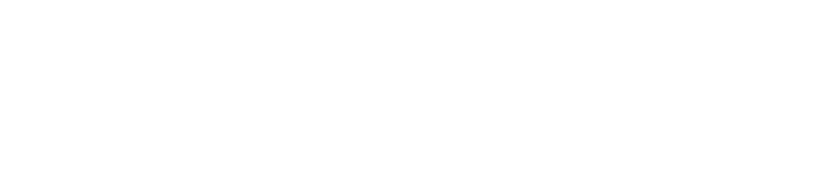
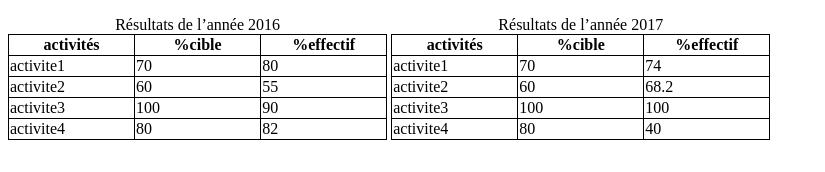
Before and after one commit to saliouseck2009/mon-site, a plain HTML site: page sousrep/resultat.html in a window 1280 px wide. Shown: the whole page, without its empty margins (0-825 px from the left). Drawn offline with Linux system fonts and the light colour scheme.

Commit message:
dimache
apres le premier touche creation des menu

```diff
--- a/index.html
+++ b/index.html
@@ -0,0 +1,21 @@
+<!DOCTYPE html >
+<html>
+    <head>
+      <meta charset ="utf-8" />
+      <link rel ="stylesheet" href="style.css">
+	  <title> vision </title>
+	</head>
+
+	<body>
+    <p>
+        <img src="tn_logo.jpg" alt="mon logo" class="img" />
+    </p>
+   <div id="entete">Accueil </div>
+   <div id="entete">vision </div>
+   <div id="entete">activite </div>
+   <div id="entete">resultat </div>
+   <div id="entete">contact </div>
+
+
+	</body>
+</html>
--- a/sousrep/resultat.html
+++ b/sousrep/resultat.html
@@ -0,0 +1,81 @@
+<!DOCTYPE html >
+<html>
+    <head>
+      <meta charset ="utf-8" />
+      <link rel ="stylesheet" href="styl.css">
+	  <title> vision </title>
+	</head>
+
+	<body>
+   <p>
+     <table class="tab1">
+      <caption>Résultats de l’année 2016</caption>
+      <tr>
+        <th> activités </th>
+        <th> %cible </th>
+        <th> %effectif </th>
+
+      </tr>
+      <tr>
+        <td>activite1</td>
+        <td>70</td>
+        <td>80</td>
+
+      </tr>
+      <tr>
+        <td>activite2</td>
+        <td>60</td>
+        <td>55</td>
+
+      </tr>
+      <tr>
+        <td>activite3</td>
+        <td>100</td>
+        <td>90</td>
+
+      </tr>
+      <tr>
+        <td>activite4</td>
+        <td>80</td>
+        <td>82</td>
+
+      </tr>
+     </table>
+     <!-- tableau 2 -->
+      <table class="tab2">
+      <caption>Résultats de l’année 2017</caption>
+      <tr>
+        <th> activités </th>
+        <th> %cible </th>
+        <th> %effectif </th>
+
+      </tr>
+      <tr>
+        <td>activite1</td>
+        <td>70</td>
+        <td>74</td>
+
+      </tr>
+      <tr>
+        <td>activite2</td>
+        <td>60</td>
+        <td>68.2</td>
+
+      </tr>
+      <tr>
+        <td>activite3</td>
+        <td>100</td>
+        <td>100</td>
+
+      </tr>
+      <tr>
+        <td>activite4</td>
+        <td>80</td>
+        <td>40</td>
+
+      </tr>
+     </table>
+
+
+	</body>
+</html>
--- /dev/null
+++ b/sousrep/styl.css
@@ -0,0 +1,23 @@
+table
+{
+    border-collapse: collapse; /* Les bordures du tableau seront collées (plus joli) */
+    width:30%;
+    display:inline-table;
+    table-layout:fixed;
+}
+td, th
+{
+    border: 1px solid black;
+}
+/*.tab1
+{
+	 margin: auto;
+}
+.tab2
+{
+	text-align: right;
+}*/
+th
+{
+
+}
--- /dev/null
+++ b/style.css
@@ -0,0 +1,4 @@
+.img
+{
+	float: left;
+}
```
Also changed, not shown: sousrep/activites.html (+38 -0 lines), sousrep/vision.html (+3 -25 lines), logo.jpg (added), sousrep/style.css (deleted), tn_logo.jpg (added).
